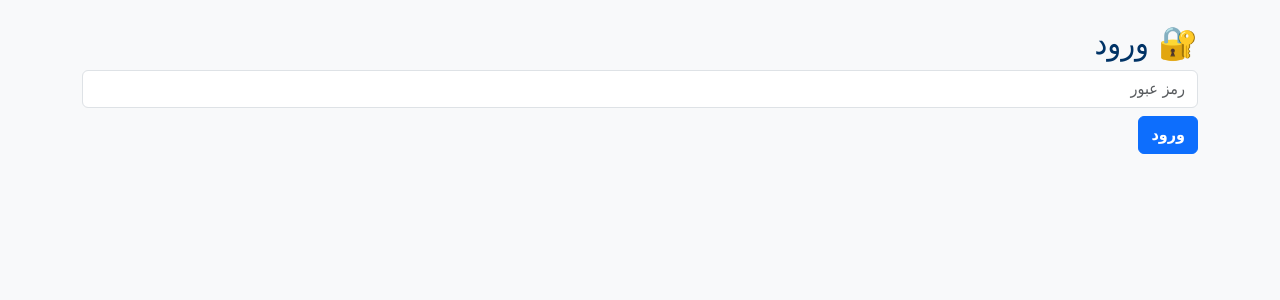
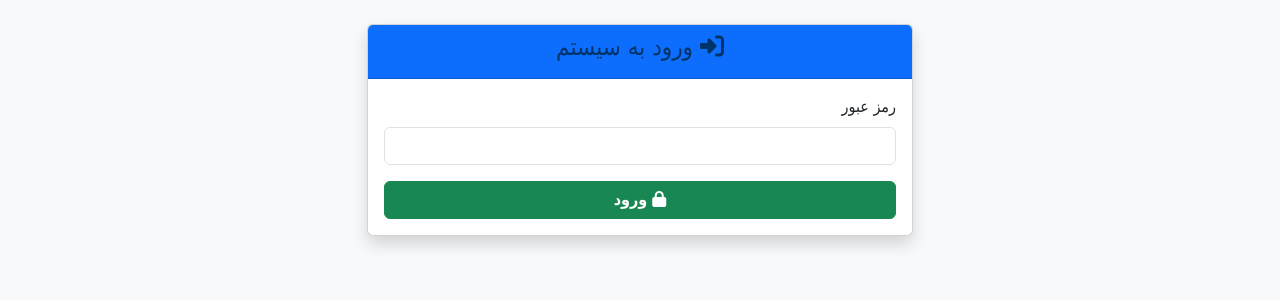
Before and after one commit to Nekooei-Dev/internet-router-ui, a Python web app: template templates/login.html in a window 1280 px wide. Shown: the part 56-356 px from the top of the page. Run offline with Jinja, Linux system fonts and the light colour scheme; the template is opened without the code that fills it, so the values that code supplies are empty.

Commit message:
Update login.html

```diff
--- a/templates/login.html
+++ b/templates/login.html
@@ -1,9 +1,29 @@
-{% extends 'layout.html' %}
-{% block title %}ورود{% endblock %}
+{% extends "layout.html" %}
+
+{% block title %}ورود | مدیریت اینترنت{% endblock %}
+
 {% block content %}
-<h2>🔐 ورود</h2>
-<form method="post">
-    <input type="password" name="password" class="form-control" placeholder="رمز عبور">
-    <button class="btn btn-primary mt-2">ورود</button>
-</form>
+<div class="row justify-content-center">
+    <div class="col-md-6">
+        <div class="card shadow">
+            <div class="card-header bg-primary text-white text-center">
+                <h4><i class="fas fa-sign-in-alt"></i> ورود به سیستم</h4>
+            </div>
+            <div class="card-body">
+                <form method="POST">
+                    <div class="mb-3">
+                        <label for="password" class="form-label">رمز عبور</label>
+                        <input type="password" name="password" id="password" class="form-control" required>
+                    </div>
+                    {% if error %}
+                        <div class="alert alert-danger">{{ error }}</div>
+                    {% endif %}
+                    <button type="submit" class="btn btn-success w-100">
+                        <i class="fas fa-lock"></i> ورود
+                    </button>
+                </form>
+            </div>
+        </div>
+    </div>
+</div>
 {% endblock %}
```
